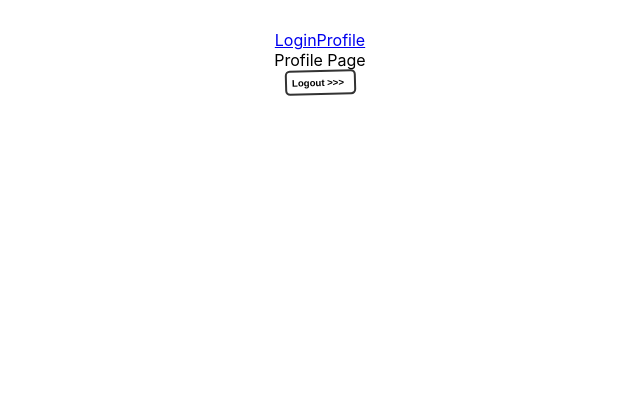
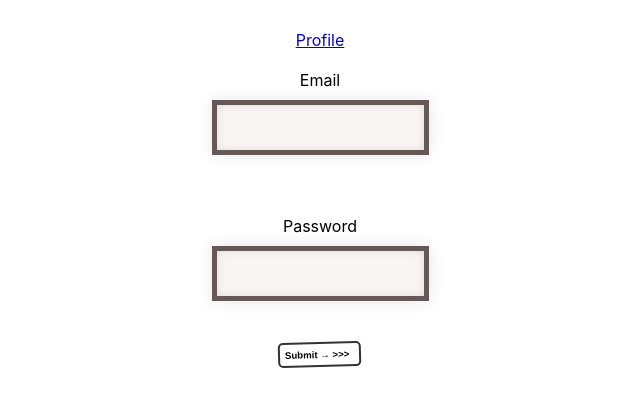
Before and after one commit to nezlobnaya/auth-training, a React (Create React App) app: page / in a window 1280 px wide. Before the commit this address led to /profile. Shown: the top 406 px of the page, without its empty margins (320-960 px from the left). Built offline with nearby package versions, Linux system fonts and the light colour scheme; no server answers; sample sign-in values are in the browser's storage.

Commit message:
slightly refactored the code

```diff
--- a/src/App.js
+++ b/src/App.js
@@ -1,26 +1,26 @@
 import React from 'react';
-import { Route, Link, Switch } from 'react-router-dom'
+import { Route, Link, Switch, withRouter } from 'react-router-dom'
 import Login from './components/Login/Login'
 import Profile from './components/Profile/Profile'
 import PrivateRoute from './components/PrivateRoute/PrivateRoute'
+import { getToken } from './utils/axiosWithAuth'
 import './App.css';
 
 
 function App() {
-
+  const signedIn = getToken()
   return (
     <div className="App" style={{ padding: 30 }}>
       <div>
-        <Link to='/'>Login</Link>
-        <Link to='/profile'>Profile</Link>
+        {!signedIn && <Link to='/'>Login</Link>}
+        {signedIn && <Link to='/profile'>Profile</Link>}
       </div>
       <Switch>
         <PrivateRoute exact path='/profile' component={Profile} />
         <Route exact path='/' component={Login} />
-        <Route component={Login} />
       </Switch>
     </div>
   );
 }
 
-export default App;
+export default withRouter(App);
--- a/src/components/Login/Login.js
+++ b/src/components/Login/Login.js
@@ -1,14 +1,14 @@
 import React from 'react';
-import { Redirect } from 'react-router-dom'
+// import { Redirect } from 'react-router-dom'
 import { withFormik, Form, Field } from 'formik'
 import * as Yup from 'yup'
 import { axiosWithAuth } from '../../utils/axiosWithAuth'
 
 const Login = ({ touched, errors }) => {
-    const token = localStorage.getItem('token')
-        if(token) {
-          return <Redirect to='/profile' />
-        }
+    // const token = localStorage.getItem('token')
+    //     if(token) {
+    //       return <Redirect to='/profile' />
+    //     }
 
 
     return (
@@ -56,7 +56,7 @@ export default withFormik ({
             formikBag.props.history.push('/profile')
         })
         .catch(e => {
-            console.log(e.response.data)
+            console.log(e.response.data.message)
         })
     }
 }) (Login);
--- a/src/components/Profile/Profile.js
+++ b/src/components/Profile/Profile.js
@@ -1,6 +1,6 @@
 import React, { useState, useEffect } from 'react';
-import { withRouter } from 'react-router';
-import axios from 'axios'
+// import { withRouter } from 'react-router';
+// import axios from 'axios'
 import { axiosWithAuth } from '../../utils/axiosWithAuth'
 
 const Profile = ({ history }) => {
@@ -10,13 +10,13 @@ const Profile = ({ history }) => {
     const[message, setMessage] = useState('')
 
     useEffect(() => {
-        const token = localStorage.getItem('token')
+        // const token = localStorage.getItem('token')
         // const url = 'https://mock-users-server.herokuapp.com/api/protected'
-        if(token) {
+        // if(token) {
             axiosWithAuth()
             .get('/protected', {
                 headers: {
-                    Authorization: `Bearer ${token}`
+                    Authorization: `Bearer ${localStorage.getItem('token')}`
                 }
             }).then (res => {
                 console.log(res)
@@ -29,7 +29,7 @@ const Profile = ({ history }) => {
                 history.push('/')
             })
         }
-    }, [history])
+    , [history])
 
 
     return (
@@ -44,4 +44,4 @@ const Profile = ({ history }) => {
      );
 }
 
-export default withRouter(Profile);
+export default Profile;
--- a/src/utils/axiosWithAuth.js
+++ b/src/utils/axiosWithAuth.js
@@ -3,14 +3,17 @@ import axios from 'axios';
 // Build a module that "creates" a new "instance" of the axios object
 // - baseURL
 // - headers object -> authorization header with the token
+export const getToken = () => (
+  localStorage.getItem('token')
+)
 
 export const axiosWithAuth = () => {
-  const token = localStorage.getItem('token');
+  // const token = localStorage.getItem('token');
 
   return axios.create({
     baseURL: 'https://mock-users-server.herokuapp.com/api',
     headers: {
-      Authorization: token
+      Authorization: getToken()
     }
   });
 };
```
